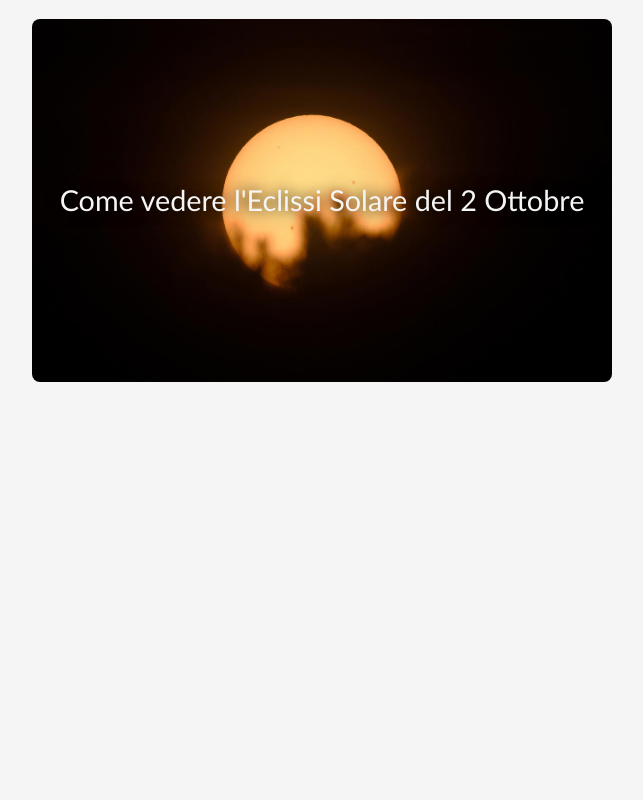
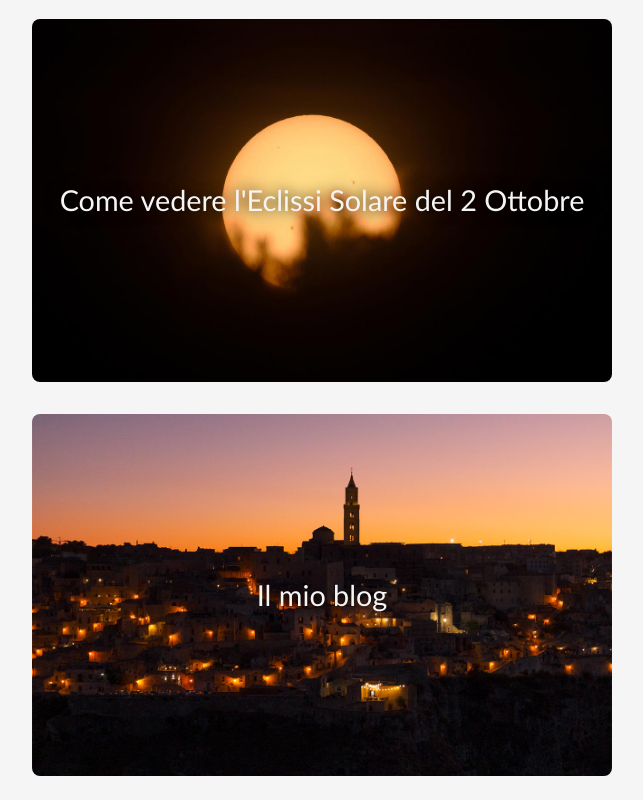
Before and after one commit to andreaiaia/2024-calendar-links, a plain HTML site: page index.html in a window 1280 px wide. Shown: the part 1726-2526 px from the top of the page, without its empty margins (318-961 px from the left). Before the commit the page ends 2132 px from the top, so only its background shows below. Drawn offline with Linux system fonts and the light colour scheme.

Commit message:
Add link to my blog

```diff
--- a/index.html
+++ b/index.html
@@ -43,6 +43,12 @@
       </div>
       <img class="link-image" src="./assets/solar-eclipse.jpg" alt="The sun setting behind a tree">
     </a>
+    <a class="item" target="_blank" href="https://andreafromont.vercel.app/">
+      <div class="link-title">
+        <p>Il mio blog</p>
+      </div>
+      <img class="link-image" src="./assets/blog.jpg" alt="The city of Matera">
+    </a>
   </div>
 </body>
 
```
Also changed, not shown: assets/blog.jpg (added).
